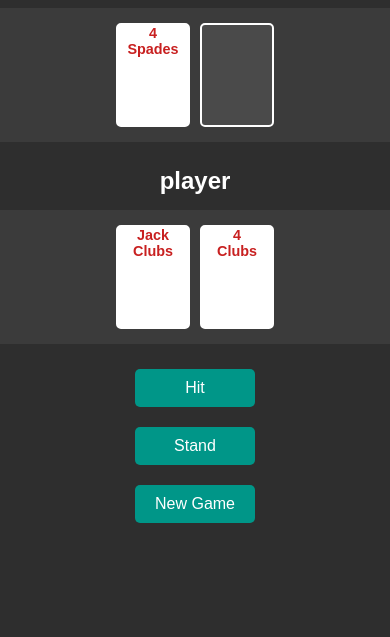
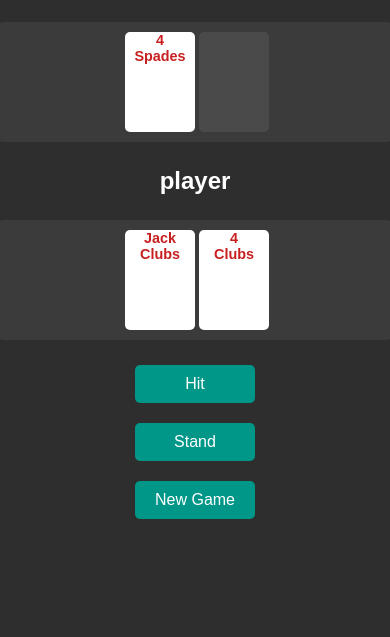
Before and after one commit to LRSORRENTI/Blackjack, a website built with Vite: page index.html in a window 390 px wide. Shown: the part 207-844 px from the top of the page. Built offline with nearby package versions, Linux system fonts and the light colour scheme.

Commit message:
fixed phone styling a bit for now by adding flex to the containers below 499px width

```diff
--- a/stylesheets/index.css
+++ b/stylesheets/index.css
@@ -22,12 +22,22 @@ h1, h2 {
     margin: 10px 0;
 }
 
+#cont-1, #cont-2 {
+    display: flex;
+    flex-direction: column;
+    align-items: center;
+    justify-content: center;
+    /* margin-left: auto;
+    margin-right: auto; */
+
+}
+
 .hand {
     display: flex;
     flex-direction: row;
     align-items: center;
     justify-content: center;
-    margin: 15px;
+    margin: 15px auto;
     padding: 10px;
     /* border: 2px solid #ffffff; */
     border-radius: 8px;
@@ -39,12 +49,12 @@ h1, h2 {
 .card {
     width: 70px;
     height: 100px;
-    border: 2px solid #ffffff;
+    /* border: 2px solid #ffffff; */
     border-radius: 5px;
-    margin: 5px;
+    margin-left: 4px;
     display: flex;
     align-items:start;
-    justify-content: center;
+    justify-content: space-evenly;
     background-color: #ffffff;
     color: #c82020;
     font-weight: bold;
@@ -70,6 +80,13 @@ button {
 
 button:hover {
     background-color: #00796b;
+}
+
+@media (min-width: 499px) {
+
+#cont-1, #cont-2 {
+    margin-left: 0px;
+}
 }
 
 @media (min-width: 768px) {
```
